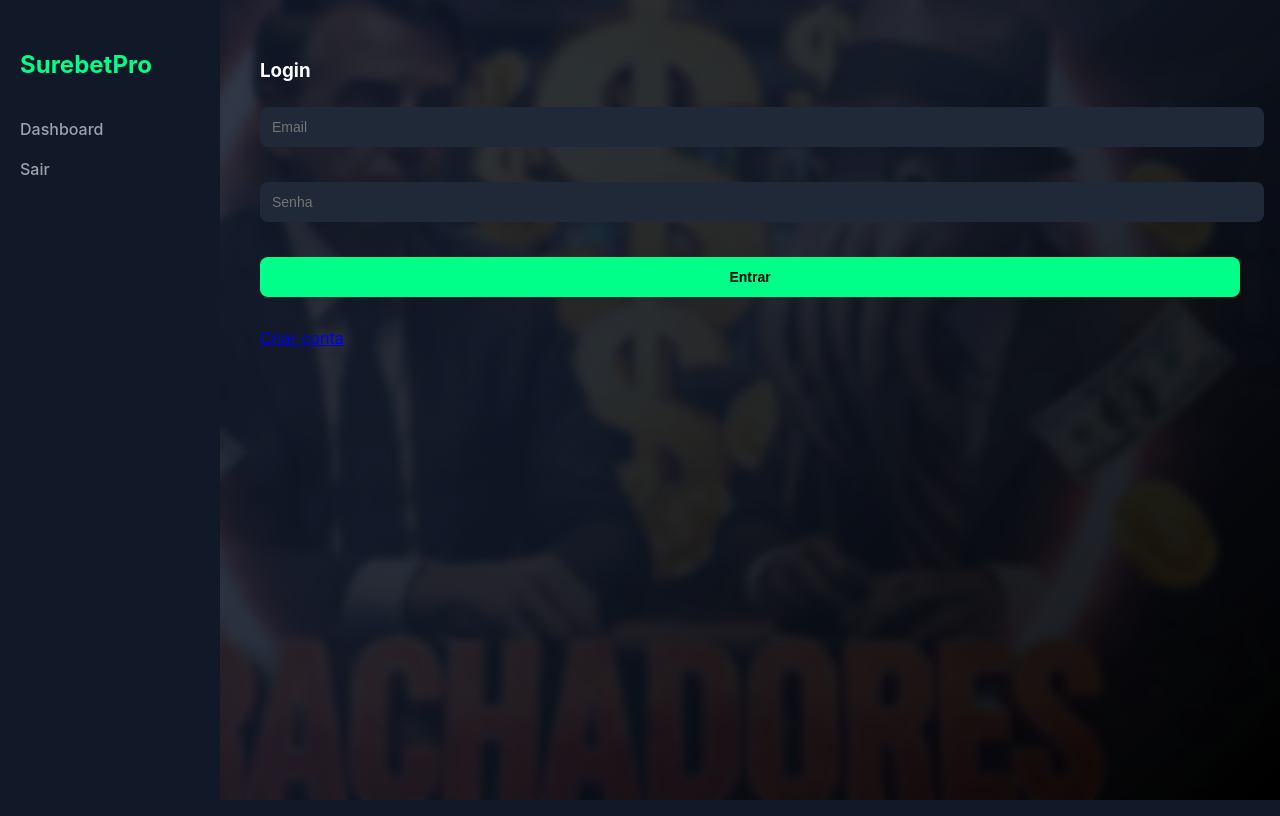
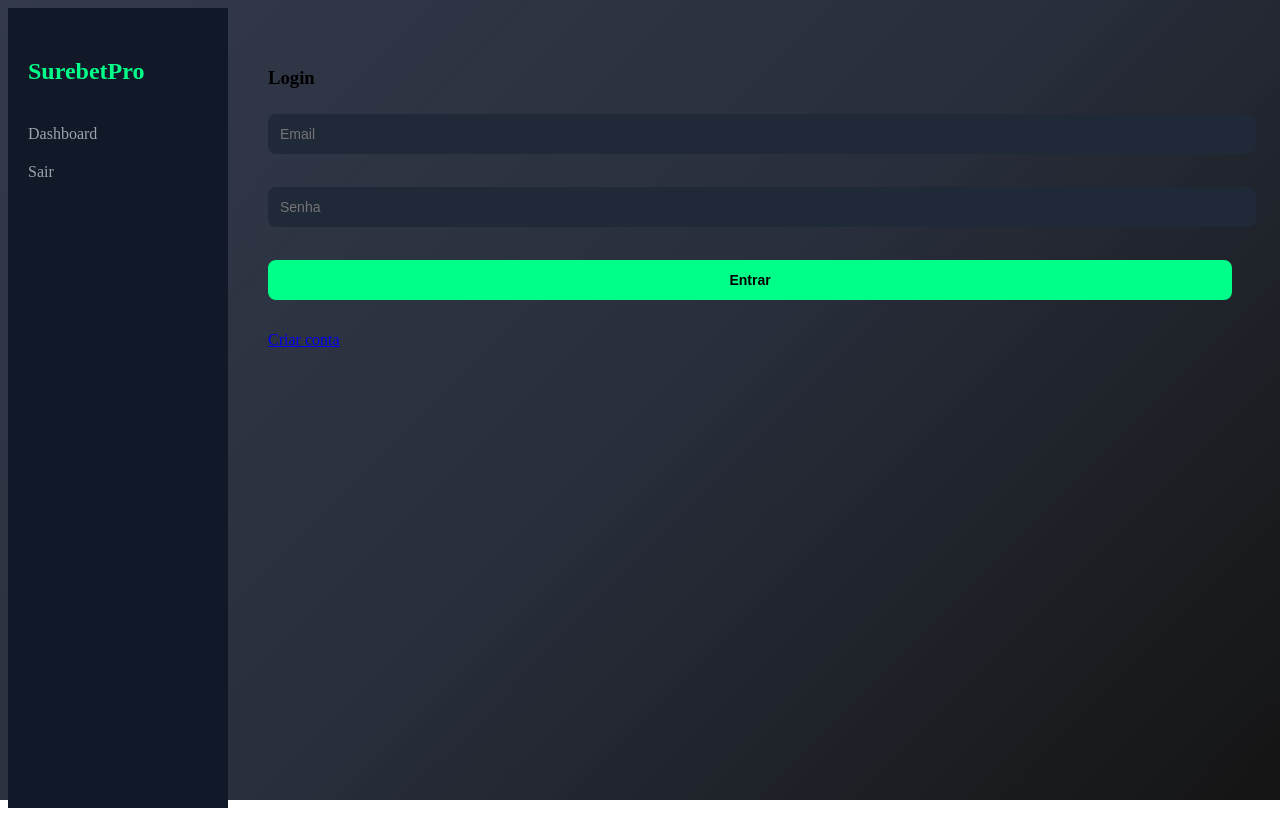
Before and after one commit to ricci7/surebet_pro, a Flask app: page / in a window 1280 px wide. Run offline with Flask 3, Linux system fonts and the light colour scheme.

Commit message:
fix overlay

```diff
--- a/static/style.css
+++ b/static/style.css
@@ -1,14 +1,28 @@
-body{
-  margin: 0;
-  font-family: 'Inter', sans-serif;
-  color: white;
-  min-height: 100vh;
+body {
+  position: relative; /* importante */
+}
 
-  /* IMAGEM DE FUNDO */
-  background: url("/static/rachadores.jpg") center/cover no-repeat fixed;
+/* Overlay fintech corrigido */
+body::before {
+  content: "";
+  position: fixed;
+  inset: 0;
 
-  /* NÃO deixa o body como flex (quem deve ser flex é .layout) */
-  display: block;
+  background: linear-gradient(
+    135deg,
+    rgba(15, 23, 42, 0.75),
+    rgba(17, 24, 39, 0.80),
+    rgba(0, 0, 0, 0.85)
+  );
+
+  pointer-events: none;
+  z-index: 0;
+}
+
+/* garante que o conteúdo fique acima */
+.layout {
+  position: relative;
+  z-index: 1;
 }
 
 /* seu layout do base.html */
```
